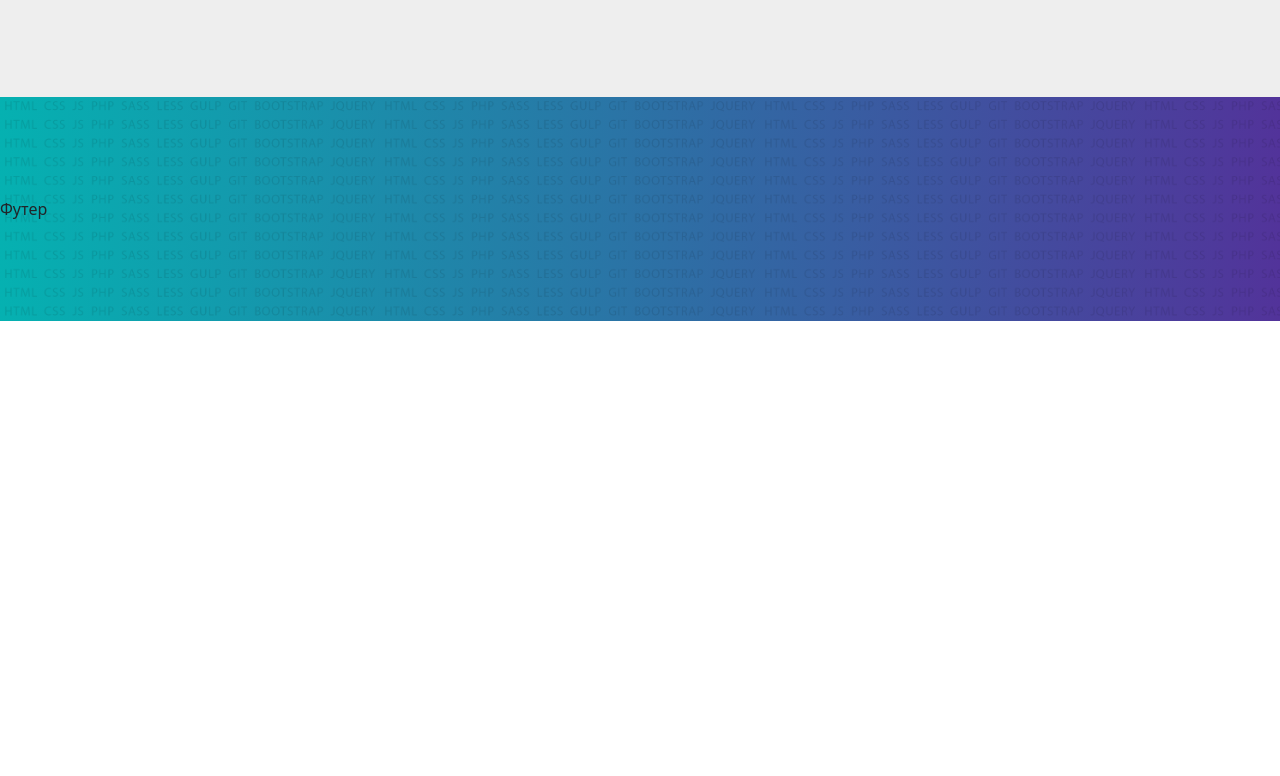
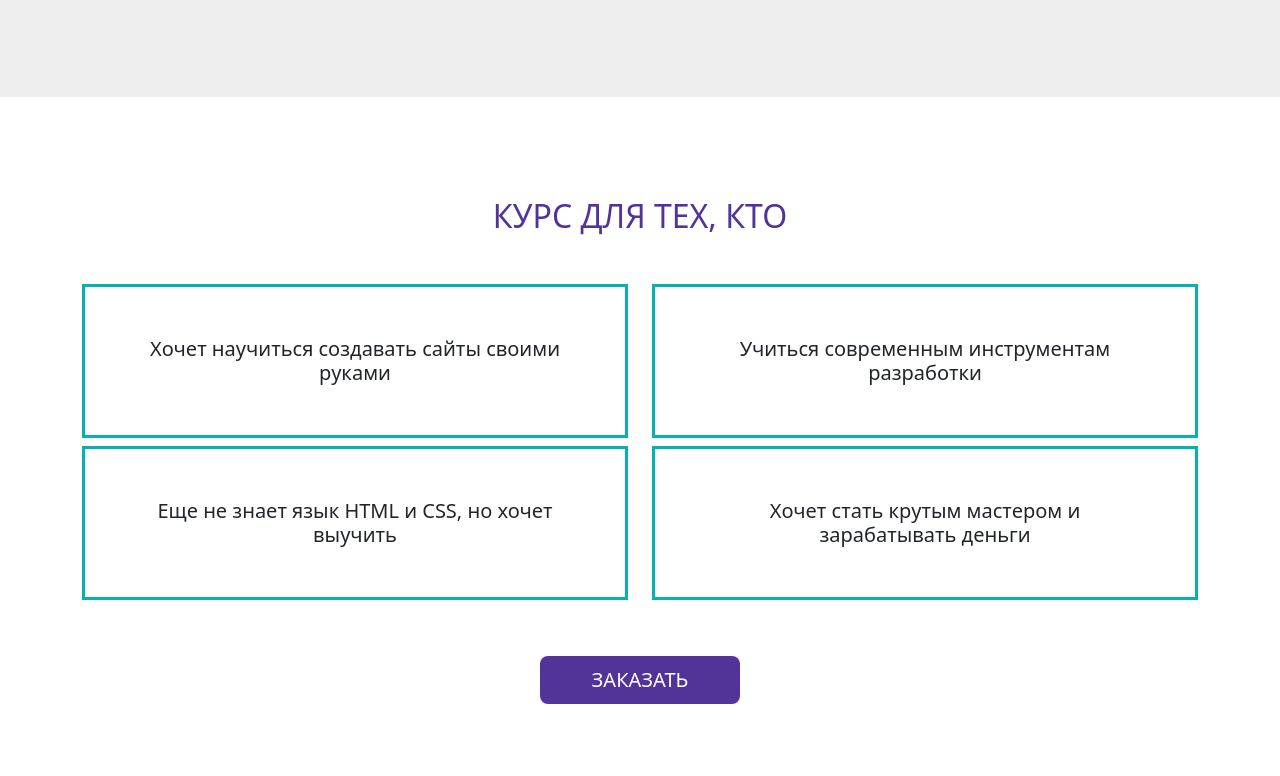
Before and after one commit to androsovichslava/bootstrap-testing, a website: page index.html in a window 1280 px wide. Shown: the part 1324-2100 px from the top of the page. Before the commit the page ends 1645 px from the top, so only its background shows below. Drawn offline with Linux system fonts and the light colour scheme.

Commit message:
first commit

```diff
--- a/css/style.css
+++ b/css/style.css
@@ -91,3 +91,11 @@ header, footer {
     background-color: var(--color1);
     margin: 15px auto 30px;
 }
+
+/* Для кого курс */
+
+.forwhom h5 {
+    padding: 50px;
+    border: 3px solid var(--color1);
+
+}
--- a/index.html
+++ b/index.html
@@ -17,7 +17,7 @@
             <div class="row">
                 <div class="col-12">
                     <h1 class="text-center text-white">
-                        Персональный сайт Андросовича Вячеслава
+                        Видеокурс по верстке для начинающих HTML, CSS
                     </h1>
                     <div class="itd_play" data-bs-toggle="modal" data-bs-target="#exampleModal">
                         <div class="itd_triangle">
@@ -107,6 +107,38 @@
             </div>
         </div>
     </section>
+    <section class="forwhom">
+        <div class="container">
+            <div class="row">
+                <div class="col-12">
+                    <h2 class="text-center text-uppercase color2 mb-5">
+                        курс для тех, кто
+                    </h2>
+                </div>
+            </div>
+            <div class="row mb-5">
+                <div class="col-md-6 col-sm-12">
+                    <h5 class="text-center">Хочет научиться создавать сайты своими руками</h5>
+                </div>
+                <div class="col-md-6 col-sm-12">
+                    <h5 class="text-center">Учиться современным инструментам разработки</h5>
+                </div>
+                <div class="col-md-6 col-sm-12">
+                    <h5 class="text-center">Еще не знает язык HTML и CSS, но хочет выучить</h5>
+                </div>
+                <div class="col-md-6 col-sm-12">
+                    <h5 class="text-center">Хочет стать крутым мастером и зарабатывать деньги</h5>
+                </div>
+            </div>
+            <div class="row">
+                <div class="col-12">
+                    <a href="#footer" class="btn btn-lg text-uppercase btn-itd">
+                        Заказать
+                    </a>
+                </div>
+            </div>
+        </div>
+    </section>
 
     <footer id="footer">
         Футер
```
